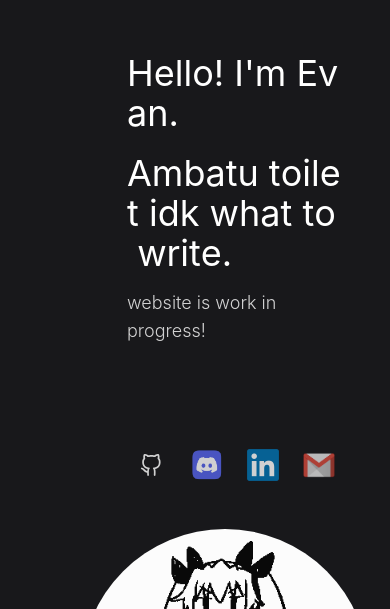
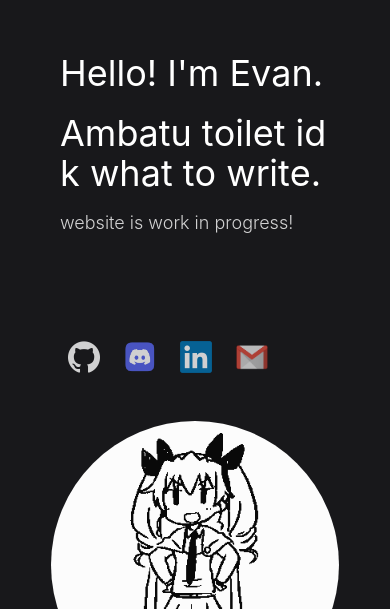
Before and after one commit to randomchaffee/portfolio, a React (Vite) app: page / in a window 390 px wide. Shown: the part 235-844 px from the top of the page. Built offline with nearby package versions, Linux system fonts and the light colour scheme.

Commit message:
refactor: minor modifications to the text animation effect

```diff
--- a/src/components/Hero.tsx
+++ b/src/components/Hero.tsx
@@ -1,16 +1,17 @@
 import BouncyText from "./ui/BouncyText";
 import { CircularAvatar } from "./ui/CircularAvatar";
 import evanface from '../assets/anchovy.gif';
-import github from '../assets/icon-github.svg';
+import github from '../assets/icon-github.png';
 import discord from '../assets/icon-discord.png';
 import linkedin from '../assets/icon-linkedin.png';
 import email from '../assets/icon-email.png';
 import { SubtleBounceText } from "./ui/SubtleBounceText";
 import BouncyBox from "./ui/BouncyBox";
+import { BouncyIcon } from "./ui/BouncyIcon";
 
 const Hero = () => {
     return (
-        <section className="relative pl-20 py-48 flex flex-col md:flex-row
+        <section className="relative md:pl-20 py-48 flex flex-col md:flex-row
         items-center justify-between gap-10 max-w-7xl">
             {/* left side */}
             <div className="px-15 flex flex-col text-4xl font-normal">
@@ -26,6 +27,8 @@ const Hero = () => {
                 <BouncyBox delayOffset={2.4}>
                     <ul className="mt-24 flex flex-row items-center gap-2">
                         <li>
+                        <BouncyIcon
+                        children={
                             <a
                                 href="https://github.com/randomchaffee"
                                 target="_blank"
@@ -35,11 +38,16 @@ const Hero = () => {
                                 <img
                                 src={github}
                                 alt="GitHub"
-                            className="w-full h-full object-contain invert opacity-80 hover:opacity-100 transition-opacity"
+                                className="w-full h-full object-contain opacity-80 hover:opacity-100 transition-opacity"
                                 />
                             </a>
+                        }
+                        delayOffset={2.5}
+                        />
                         </li>
                         <li>
+                        <BouncyIcon
+                            children={
                                 <a
                                     href="https://discord.com/users/348028456723939329"
                                     target="_blank"
@@ -52,8 +60,13 @@ const Hero = () => {
                                     className="w-full h-full object-contain opacity-80 hover:opacity-100 transition-opacity"
                                     />
                                 </a>
+                            }
+                            delayOffset={2.6}
+                        />
                         </li>
                         <li>
+                        <BouncyIcon
+                            children={
                                 <a
                                     href="https://www.linkedin.com/in/evangregorio/"
                                     target="_blank"
@@ -66,8 +79,13 @@ const Hero = () => {
                                     className="w-full h-full object-contain opacity-80 hover:opacity-100 transition-opacity"
                                     />
                                 </a>
+                            }
+                            delayOffset={2.7}
+                        />
                         </li>
                         <li>
+                        <BouncyIcon
+                            children={
                                 <a
                                     href="mailto:evanngregorio@gmail.com"
                                     target="_blank"
@@ -80,12 +98,15 @@ const Hero = () => {
                                     className="w-full h-full object-contain opacity-80 hover:opacity-100 transition-opacity"
                                     />
                                 </a>
+                            }
+                            delayOffset={2.8}
+                        />
                         </li>
                     </ul>
                     </BouncyBox>
             </div>
             {/* right side */}
-            <div className="shrink-0 pr-5">
+            <div className="shrink-0 md:pr-5">
                 <CircularAvatar
                     alt="Me"
                     src={evanface}
--- a/src/components/ui/BouncyText.tsx
+++ b/src/components/ui/BouncyText.tsx
@@ -18,14 +18,14 @@ const containerVariants: Variants = {
 };
 
 const letterVariants: Variants = {
-    hidden: { y: 30, opacity: 0},
+    hidden: { y: 10, opacity: 0},
     visible: {
         y: 0,
         opacity: 1,
         transition: {
             type: "spring",
-            damping: 16,
-            stiffness: 250
+            damping: 12,
+            stiffness: 300
         },
     },
 };
```
Also changed, not shown: src/assets/icon-github.png (added). Lines whose indentation alone changed are shown as unchanged.
